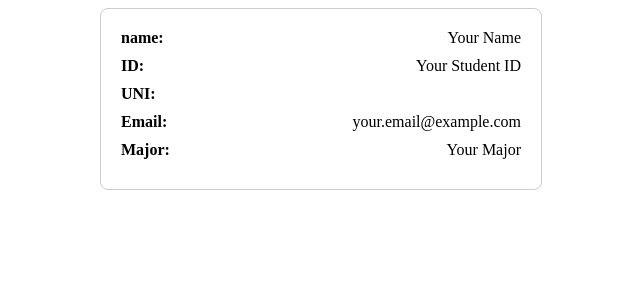
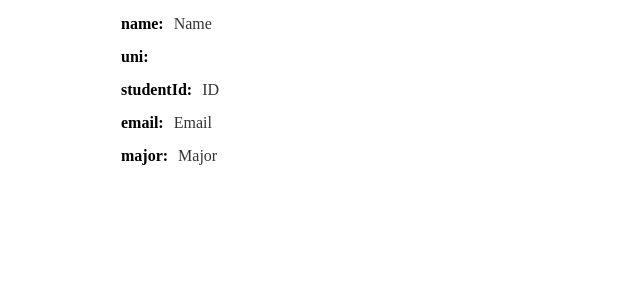
Before and after one commit to bnuzhanyu/vue-study, a Vue app: page /#/profile in a window 1280 px wide. Shown: the top 300 px of the page, without its empty margins (319-959 px from the left). Built offline with nearby package versions, Linux system fonts and the light colour scheme; sample sign-in values are in the browser's storage; what vue3-google-login would draw is missing.

Commit message:
add profile

```diff
--- a/src/components/Content.vue
+++ b/src/components/Content.vue
@@ -7,18 +7,21 @@
       <!-- avatar in up right -->
       <div class="user-info" @click="navigateToProfile">
           <el-avatar :size="45" :src=login_user.avatar></el-avatar>
-          <div class="name">{{ login_user.name }}</div>
+          <!-- <div class="name">{{ login_user.name.split('@')[0] }}</div> -->
       </div>
+      <el-button type="primary" @click="edit_profile">Edit</el-button>
     </div>
 
     <div class="container">
       <el-tabs class="tabs" tab-position=left type=border-card stretch=true style="width: 100%;">
           <el-tab-pane label="Review">
             <!--selctions for semester-->
-            <div>
-              <el-select v-model="review_search_condition.semester_value" filterable>
-                <el-option v-for="item in semester_options" :key="item.value" :label="item.label" :value="item.value"/>
+            <div class="selector-container">
+                <div class="selector-item" v-for="(options_name, index) in review_search_condition" :key="index">
+                  <el-select v-model="review_search_selected[options_name]" :placeholder=options_name filterable clearable>
+                    <el-option v-for="item in review_search_options[options_name]" :key="item.value" :label="item.label" :value="item.value"/>
                   </el-select>
+                </div>
               <el-button type="primary" @click="review_search">Search</el-button>
             </div>
             <ReviewList :review_list="review_list"></ReviewList>
@@ -50,14 +53,52 @@ export default {
               this.create_review('Cindy', 'review3', 'Spring 2024', '2023-11-07 13:34:00', 222),
               this.create_review('David', 'review4', 'Autumn 2024', '2023-11-08 13:34:00', 23),
           ],
-          review_search_condition: {
-            semester_value: 'semester',
+          review_search_condition: [
+             'course_name',
+             'course_number',
+             'department',
+             'instructor_name',
+             'modes_of_instruction',
+             'term',
+             'year',
+          ],
+          review_search_selected: {},
+          review_search_options: {
+            course_name: [
+              {value: 'course1', label: 'course1'},
+              {value: 'course2', label: 'course2'},
+            ],
+            course_number: [
+              {value: 'CS50', label: 'CS50'},
+              {value: 'AA10', label: 'AA10'},
+            ],
+            department: [
+              {value: 'd1', label: 'd1'},
+              {value: 'd2', label: 'd2'},
+            ],
+            instructor_name: [
+              {value: 'instructor1', label: 'instructor1'},
+              {value: 'instructor2', label: 'instructor2'},
+            ],
+            instructor_name: [
+              {value: 'instructor1', label: 'instructor1'},
+              {value: 'instructor2', label: 'instructor2'},
+            ],
+            term: [
+              {value: 'term1', label: 'term1'},
+              {value: 'term2', label: 'term2'},
+            ],
+            year: [
+              {value: '2023', label: '2023'},
+              {value: '2024', label: '2024'},
+            ],
+            modes_of_instruction: [
+              {value: 'mode1', label: 'mode2'},
+              {value: 'mode2', label: 'mode2'},
+
+            ]
+
           },
-          semester_options: [
-            {value: 'All', label: 'All'},
-            {value: 'Spring2024', label: 'Spring 2024'},
-            {value: 'Autumn2024', label: 'Autumn 2024'},
-          ],
           review_page_info: {
             page: 1,
             total: 1000,
@@ -78,11 +119,16 @@ export default {
       review_search(e) {
         console.log(e)
         console.log(this.review_search_condition)
+        //TODO: search for review_search_selected of page 1
       },
 
       review_page_change(page) {
         this.review_page_info.page = page
         //TODO: search page
+      },
+
+      edit_profile(e) {
+        this.$router.push({ path: '/profile' , query: { uni: 'natalie', editing: true}});
       },
 
       create_review(username, content, semester, create_time, likes) {
@@ -126,6 +172,7 @@ text-align: center;
 .user-info {
   display: flex;
   align-items: center;
+  margin-right: 20px;
 }
 
 .user-info .name {
@@ -177,4 +224,13 @@ background-color: #555;
 .main-content {
   width: 85%;
 }
+
+.selector-container {
+  display: flex;
+  flex: 2;
+}
+
+.selector-item {
+  margin-right: 10px; /* 调整选项之间的间距 */
+}
 </style>
--- a/src/components/Profile.vue
+++ b/src/components/Profile.vue
@@ -1,49 +1,54 @@
 <template>
     <div class="profile">
-      <div class="info-item">
-        <label>name:</label>
-        <span>{{ profile.name }}</span>
+      <div class="info-item" v-for="(index, label) in profile" :key="index">
+        <div v-if="shouldShow(label)">
+            <label class="label">{{ label }}:</label>
+            <span v-if=!isEditing class="value">{{ profile[label] }}</span>
+            <el-input v-else v-model="editedProfile[label]" class="edit-input" />
+        </div>
       </div>
-
-      <div class="info-item">
-        <label>ID:</label>
-        <span>{{ profile.studentId }}</span>
-      </div>
-
-      <div class="info-item">
-        <label>UNI:</label>
-        <span>{{ uni }}</span>
-      </div>
-
-      <div class="info-item">
-        <label>Email:</label>
-        <span>{{ profile.email }}</span>
-      </div>
-
-      <div class="info-item">
-        <label>Major:</label>
-        <span>{{ profile.major }}</span>
-      </div>
+      <el-button v-if="isEditing" @click="saveEdit" type="primary" class="save-button">Save</el-button>
     </div>
   </template>
 
   <script>
   export default {
+    props: {
+        isEditing: Boolean
+    },
     mounted() {
         const uni = this.$route.query.uni;
-        this.uni = uni
+        this.profile.uni = uni
+        console.log(uni, this.profile)
+        this.editedProfile = { ...this.profile }
     },
+
     data() {
       return {
+        uni: '',
+        editedProfile: { ...this.profile },
+        editable: {
+            id: false
+        },
         profile: {
-          name: 'Your Name',
-          studentId: 'Your Student ID',
-          email: 'your.email@example.com',
-          major: 'Your Major'
+          id: 1,
+          name: 'Name',
+          uni: this.uni,
+          studentId: 'ID',
+          email: 'Email',
+          major: 'Major',
         },
-        uni: ''
       };
-    }
+    },
+    methods: {
+      shouldShow(label) {
+        return !(label === 'id')
+      },
+      saveEdit() {
+        console.log('Save', this.editedProfile);
+        this.editedProfile = { ...this.profile };
+      },
+    },
   };
   </script>
 
@@ -51,18 +56,26 @@
   .profile {
     max-width: 400px;
     margin: auto;
-    padding: 20px;
-    border: 1px solid #ccc;
-    border-radius: 8px;
   }
 
   .info-item {
-    margin-bottom: 10px;
-    display: flex;
-    justify-content: space-between;
+    margin-bottom: 15px;
   }
 
-  label {
+  .label {
     font-weight: bold;
+    margin-right: 10px;
+  }
+
+  .value {
+    color: #333;
+  }
+
+  .edit-input {
+    width: 200px;
+  }
+
+  .save-button {
+    margin-top: 10px;
   }
   </style>
--- a/src/router/index.js
+++ b/src/router/index.js
@@ -6,7 +6,7 @@ const routes = [
   { path: '/', redirect: '/contents'},
   { path: '/contents',  component:() => import('../components/Content.vue'), props: true },
   { path: '/login', component:() => import('../components/Login.vue') },
-  { path: '/profile', component:() => import('../components/Profile.vue') },
+  { path: '/profile', component:() => import('../components/Profile.vue') , props: (route) => ({ isEditing: route.query.editing === 'true' }),},
 ];
 
 const router = createRouter({
```
Lines whose indentation alone changed are shown as unchanged.
